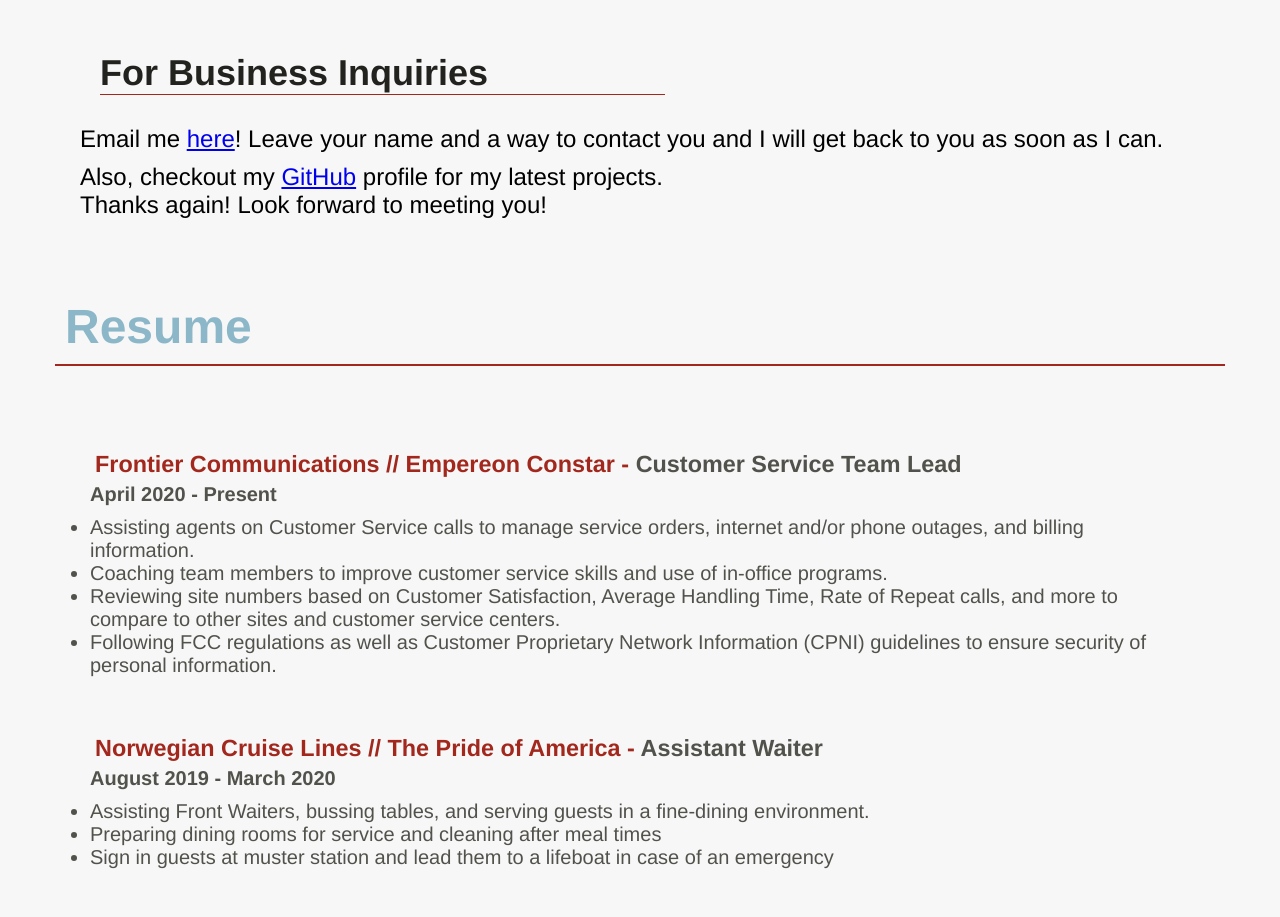
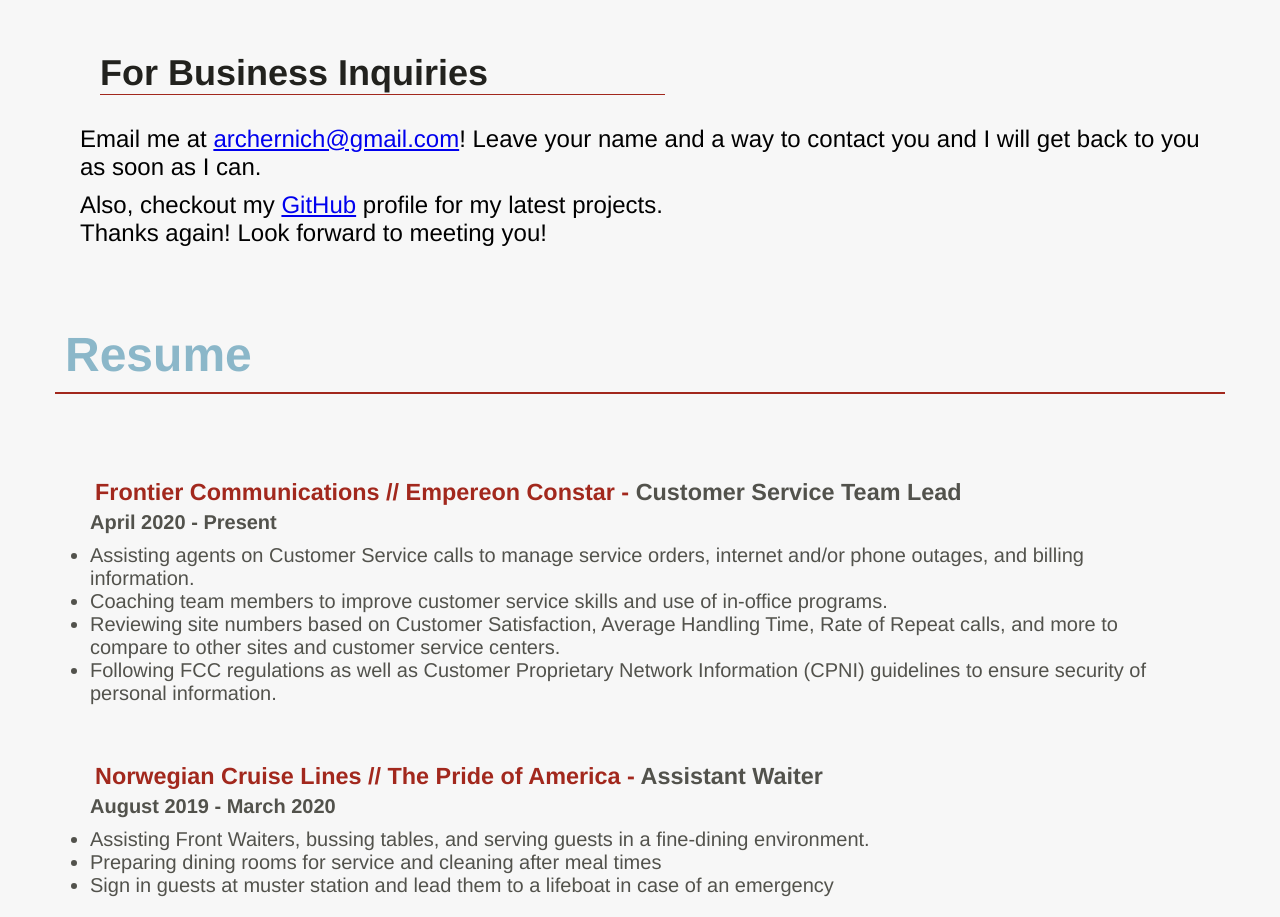
Before and after one commit to mrarcher2000/github.mrarcher2000.io, a plain HTML site: page index.html in a window 1280 px wide. Shown: the part 2848-3765 px from the top of the page. Drawn offline with Linux system fonts and the light colour scheme.

Commit message:
update email1

```diff
--- a/index.html
+++ b/index.html
@@ -88,7 +88,7 @@
                  <h3>For Business Inquiries</h3>
 
                 <div class="biz-inq">
-                    Email me <a href="mailto:archernich@gmail.com" target="_blank">here</a>! Leave your name and a way to contact you and I will get back to you as soon as I can.
+                    Email me at <a href="mailto:archernich@gmail.com" target="_blank">archernich@gmail.com</a>! Leave your name and a way to contact you and I will get back to you as soon as I can.
                 </div>
                 <div>
                     <p class="biz-inq">
```
